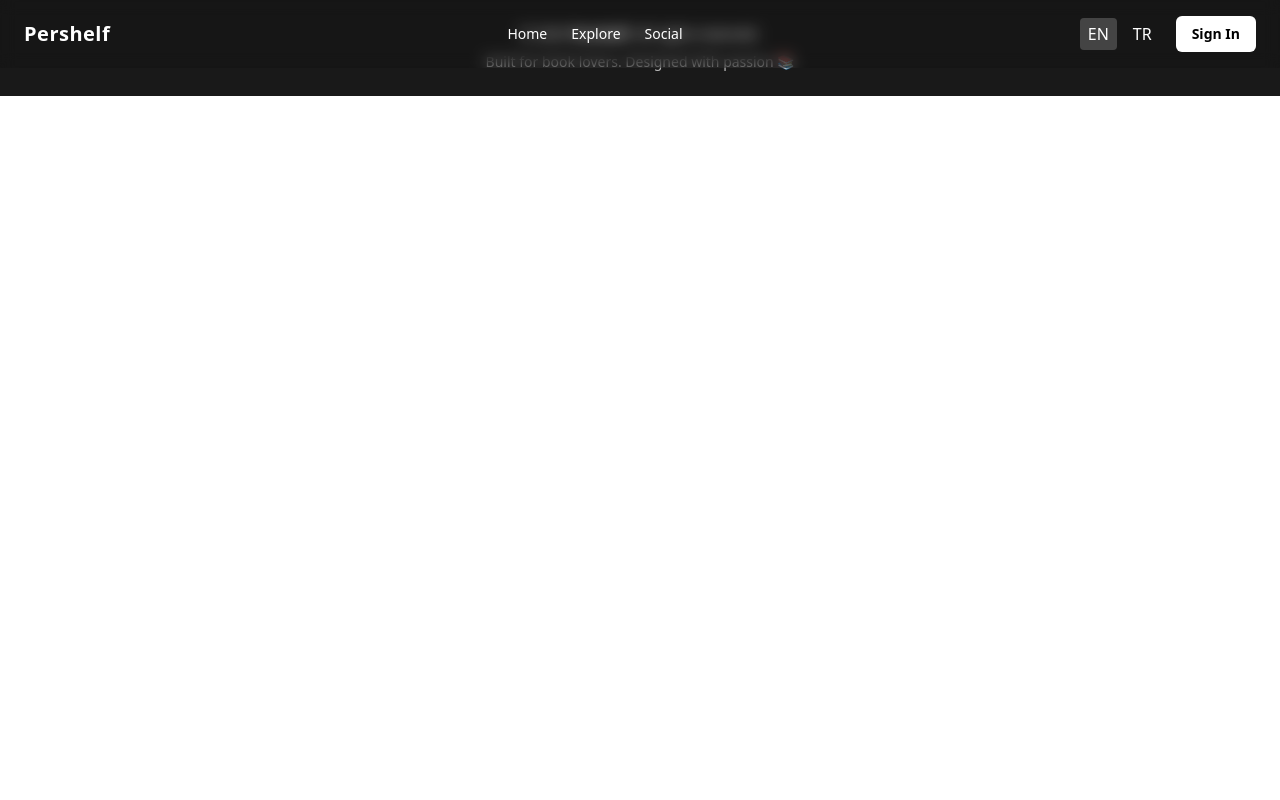
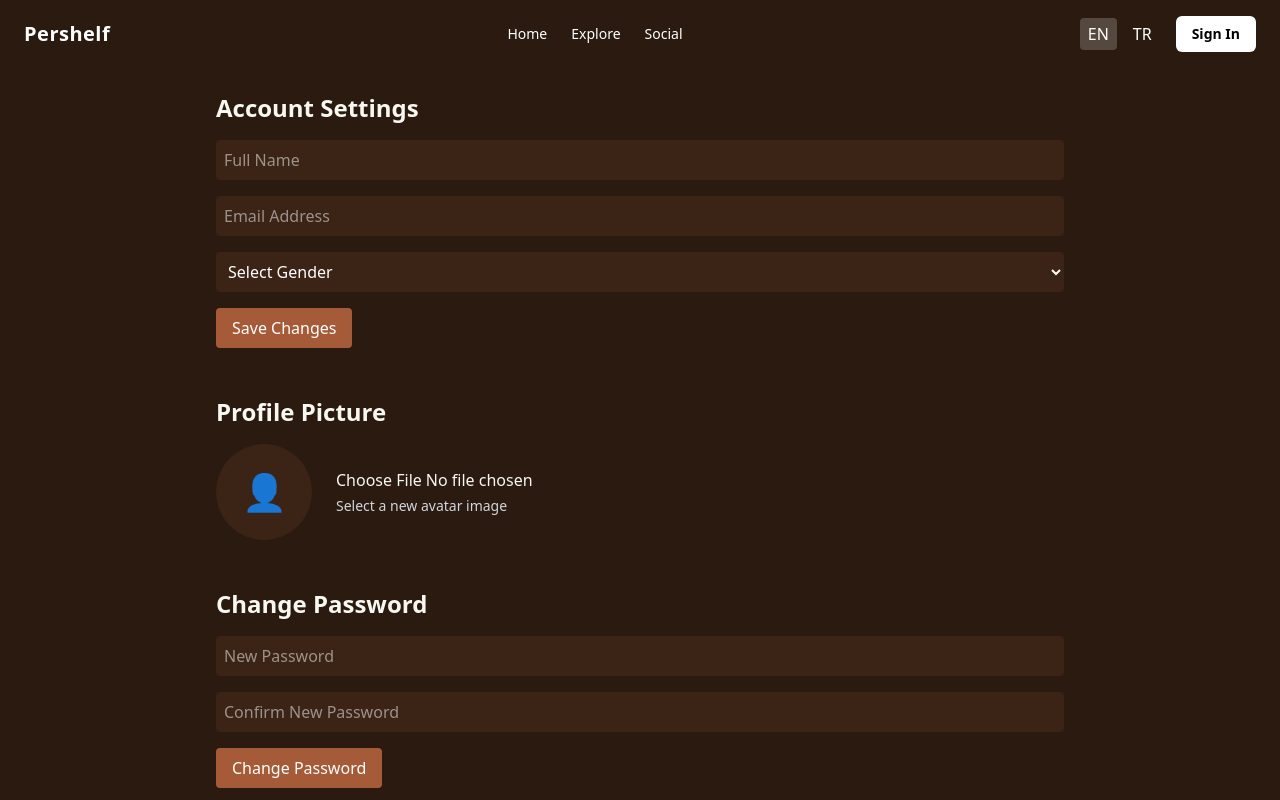
Before and after one commit to pershelf-devs/pershelf-frontend, a React (Vite) app: page /settings in a window 1280 px wide. Shown: the top 800 px of the page. Built offline with nearby package versions, Linux system fonts and the light colour scheme.

Commit message:
Profile-Settings page added.

```diff
--- a/src/App.jsx
+++ b/src/App.jsx
@@ -9,6 +9,8 @@ import Explore from "./pages/explore/Explore";
 import Dashboard from "./pages/dashboard/Dashboard";
 import PrivateRoute from "./components/PrivateRoute";
 import Category from "./pages/categories/Category";
+import ProfilePage from "./pages/profile/ProfilePage";
+import SettingsPage from "./pages/profile/Settings";
 
 function App() {
   return (
@@ -21,6 +23,8 @@ function App() {
         <Route path="/register" element={<Register />} />
         <Route path="/dashboard" element={<PrivateRoute><Dashboard /></PrivateRoute>}/>
         <Route path="/category/:name" element={<Category />} />
+        <Route path="/profile" element={<ProfilePage />} />
+        <Route path="/settings" element={<SettingsPage />} />
       </Routes>
       <Footer />
     </Router>
--- a/src/components/Header.jsx
+++ b/src/components/Header.jsx
@@ -1,4 +1,4 @@
-import React, { useEffect, useState } from "react";
+import React, { useEffect, useState, useRef } from "react";
 import { Link, useNavigate } from "react-router-dom";
 import { useTranslation } from "react-i18next";
 
@@ -6,22 +6,32 @@ const Header = () => {
   const { t, i18n } = useTranslation();
   const navigate = useNavigate();
   const [isLoggedIn, setIsLoggedIn] = useState(false);
+  const [userName, setUserName] = useState("");
+  const [isMenuOpen, setIsMenuOpen] = useState(false);
+  const menuRef = useRef(null);
+
 
   // Token kontrolü
 useEffect(() => {
-  const checkLogin = () => {
   const token = localStorage.getItem("token");
   setIsLoggedIn(!!token);
-  };
 
-  checkLogin(); // ilk kontrol
+  if (token) {
+    fetch("https://your-api.com/api/me", {
+      headers: {
+        Authorization: `Bearer ${token}`,
+      },
+    })
+      .then(res => res.json())
+      .then(data => {
+        setUserName(data.username || data.name || "User");
+      })
+      .catch(() => {
+        setUserName("User");
+      });
+  }
+}, []);
 
-  window.addEventListener("storage", checkLogin); // her değişiklikte tekrar kontrol et
-
-  return () => {
-    window.removeEventListener("storage", checkLogin);
-  };
-}, []);
 
   const handleChangeLanguage = (language) => {
     i18n.changeLanguage(language);
@@ -34,7 +44,7 @@ useEffect(() => {
   };
 
   return (
-    <header className="absolute top-0 left-0 w-full z-20 bg-black/10 backdrop-blur-sm">
+    <header className="w-full bg-[#2a1a0f] text-[#f8f8f2] shadow-md">
       <div className="max-w-7xl mx-auto px-6 py-4 flex justify-between items-center text-white">
         {/* Logo */}
       <Link to={isLoggedIn ? "/dashboard" : "/"}className="text-xl font-bold tracking-wide hover:underline">
@@ -68,12 +78,42 @@ useEffect(() => {
 
           {/* Giriş Durumu */}
           {isLoggedIn ? (
+            <div className="relative">
               <button
-              onClick={handleLogout}
-              className="bg-white text-black px-4 py-2 rounded-md hover:bg-gray-200 text-sm font-semibold"
+                onClick={() => setIsMenuOpen(prev => !prev)}
+                className="bg-white text-[#2a1a0f] px-4 py-2 rounded-md hover:bg-gray-200 text-sm font-semibold"
+              >
+                @{userName}
+              </button>
+
+              {isMenuOpen && (
+                <div className="absolute right-0 mt-2 w-40 bg-white text-black rounded-md shadow-lg z-50">
+                  <Link
+                    to="/profile"
+                    className="block px-4 py-2 hover:bg-gray-100 text-sm"
+                    onClick={() => setIsMenuOpen(false)}
+                  >
+                    Profile
+                  </Link>
+                  <Link
+                    to="/settings"
+                    className="block px-4 py-2 hover:bg-gray-100 text-sm"
+                    onClick={() => setIsMenuOpen(false)}
+                  >
+                    Settings
+                  </Link>
+                  <button
+                    onClick={() => {
+                      setIsMenuOpen(false);
+                      handleLogout();
+                    }}
+                    className="block w-full text-left px-4 py-2 hover:bg-gray-100 text-sm"
                   >
                     Logout
                   </button>
+                </div>
+              )}
+            </div>
           ) : (
             <Link
               to="/login"
@@ -82,6 +122,7 @@ useEffect(() => {
               {t("signIn")}
             </Link>
           )}
+
         </div>
       </div>
     </header>
--- /dev/null
+++ b/src/pages/profile/ProfilePage.jsx
@@ -0,0 +1,85 @@
+import React, { useState } from "react";
+
+const ProfilePage = () => {
+  const [activeTab, setActiveTab] = useState("Books");
+
+  const user = {
+    username: "Mevlutcan",
+    followers: 0,
+    following: 0,
+  };
+
+  const favoriteBooks = ["1984", "The Book Thief", "Sapiens"];
+  const bookList = ["1984", "The Book Thief", "Sapiens"];
+
+  return (
+    <div className="min-h-screen bg-[#2a1a0f] text-[#f8f8f2]">
+      <div className="max-w-5xl mx-auto p-6">
+
+        {/* Kullanıcı Bilgisi */}
+        <div className="flex items-center gap-6 mb-12">
+          <div className="w-24 h-24 bg-[#3b2316] rounded-full flex items-center justify-center text-3xl">
+            👤
+          </div>
+          <div>
+            <h2 className="text-2xl font-bold">@{user.username}</h2>
+            <p className="text-sm text-[#e5ded5]">
+              Following {user.following} · Followers {user.followers}
+            </p>
+          </div>
+        </div>
+
+        {/* Favori Kitaplar */}
+        <div className="mb-12">
+          <h3 className="text-xl font-semibold mb-4">Favorite Books</h3>
+          <div className="flex gap-4 flex-wrap">
+            {favoriteBooks.map((book, index) => (
+              <div
+                key={index}
+                className="w-24 h-36 bg-white text-black rounded-md flex items-center justify-center text-center text-sm font-medium shadow"
+              >
+                {book}
+              </div>
+            ))}
+          </div>
+        </div>
+
+        {/* Sekmeler */}
+        <div className="flex gap-6 mb-6 border-b border-[#a65b38] text-sm">
+          {["Books", "Likes", "Reviews", "Lists", "Readlist"].map((tab) => (
+            <button
+              key={tab}
+              onClick={() => setActiveTab(tab)}
+              className={`pb-2 ${
+                activeTab === tab
+                  ? "font-bold border-b-2 border-white text-white"
+                  : "text-[#d4c0aa]"
+              }`}
+            >
+              {tab}
+            </button>
+          ))}
+        </div>
+
+        {/* Kitap Listesi */}
+        {activeTab === "Books" && (
+          <div className="grid grid-cols-2 md:grid-cols-4 gap-4">
+            {bookList.map((book, index) => (
+              <div
+                key={index}
+                className="h-36 bg-white text-black rounded-md flex items-center justify-center text-center text-sm font-medium shadow"
+              >
+                {book}
+              </div>
+            ))}
+            <div className="h-36 border-2 border-dashed border-white rounded-md flex items-center justify-center text-2xl">
+              +
+            </div>
+          </div>
+        )}
+      </div>
+    </div>
+  );
+};
+
+export default ProfilePage;
--- /dev/null
+++ b/src/pages/profile/Settings.jsx
@@ -0,0 +1,91 @@
+import React, { useState } from "react";
+
+const SettingsPage = () => {
+  const [fullName, setFullName] = useState("");
+  const [email, setEmail] = useState("");
+  const [gender, setGender] = useState("");
+  const [avatar, setAvatar] = useState(null);
+  const [newPassword, setNewPassword] = useState("");
+  const [confirmPassword, setConfirmPassword] = useState("");
+
+  return (
+    <div className="min-h-screen bg-[#2a1a0f] text-[#f8f8f2]">
+      <div className="max-w-4xl mx-auto p-6 space-y-12">
+
+        {/* Account Settings */}
+        <section>
+          <h2 className="text-2xl font-bold mb-4">Account Settings</h2>
+          <div className="space-y-4">
+            <input
+              type="text"
+              placeholder="Full Name"
+              value={fullName}
+              onChange={(e) => setFullName(e.target.value)}
+              className="w-full p-2 rounded bg-[#3b2316] text-white"
+            />
+            <input
+              type="email"
+              placeholder="Email Address"
+              value={email}
+              onChange={(e) => setEmail(e.target.value)}
+              className="w-full p-2 rounded bg-[#3b2316] text-white"
+            />
+            <select
+              value={gender}
+              onChange={(e) => setGender(e.target.value)}
+              className="w-full p-2 rounded bg-[#3b2316] text-white"
+            >
+              <option value="">Select Gender</option>
+              <option value="male">Male</option>
+              <option value="female">Female</option>
+              <option value="other">Other</option>
+            </select>
+            <button className="bg-[#a65b38] hover:bg-[#c08457] text-white px-4 py-2 rounded">
+              Save Changes
+            </button>
+          </div>
+        </section>
+
+        {/* Profile Picture */}
+        <section>
+          <h2 className="text-2xl font-bold mb-4">Profile Picture</h2>
+          <div className="flex items-center gap-6">
+            <div className="w-24 h-24 rounded-full bg-[#3b2316] flex items-center justify-center text-4xl">
+              👤
+            </div>
+            <div>
+              <input type="file" onChange={(e) => setAvatar(e.target.files?.[0] || null)} />
+              <p className="text-sm mt-1 text-gray-300">Select a new avatar image</p>
+            </div>
+          </div>
+        </section>
+
+        {/* Change Password */}
+        <section>
+          <h2 className="text-2xl font-bold mb-4">Change Password</h2>
+          <div className="space-y-4">
+            <input
+              type="password"
+              placeholder="New Password"
+              value={newPassword}
+              onChange={(e) => setNewPassword(e.target.value)}
+              className="w-full p-2 rounded bg-[#3b2316] text-white"
+            />
+            <input
+              type="password"
+              placeholder="Confirm New Password"
+              value={confirmPassword}
+              onChange={(e) => setConfirmPassword(e.target.value)}
+              className="w-full p-2 rounded bg-[#3b2316] text-white"
+            />
+            <button className="bg-[#a65b38] hover:bg-[#c08457] text-white px-4 py-2 rounded">
+              Change Password
+            </button>
+          </div>
+        </section>
+      </div>
+    </div>
+  );
+};
+
+export default SettingsPage;
```
Lines whose indentation alone changed are shown as unchanged.
